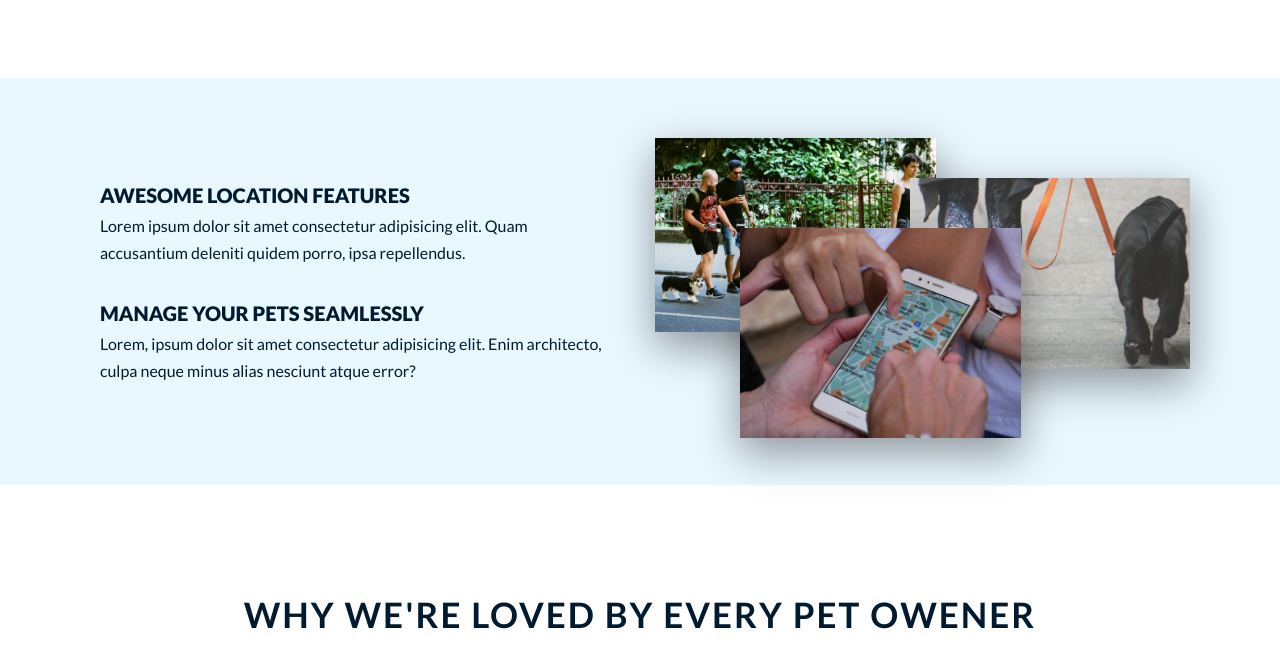
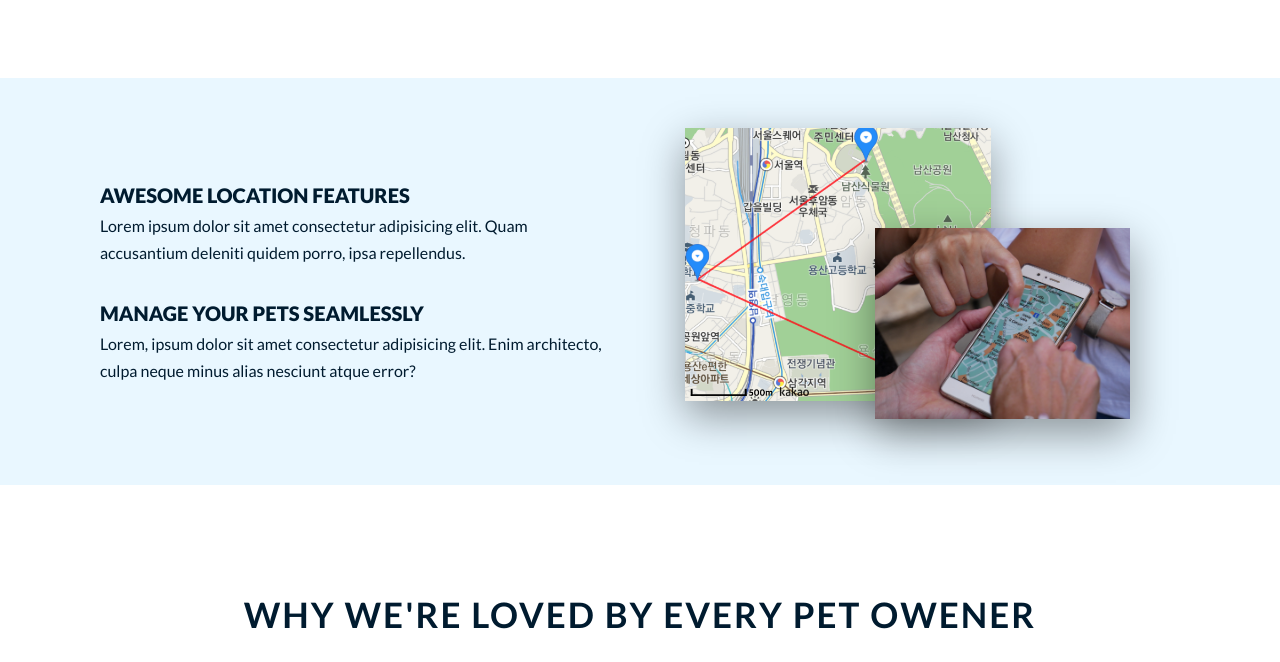
Before and after one commit to thomaspeter92/pet-venture-v2, a website: page index.html in a window 1280 px wide. Shown: the part 1360-2022 px from the top of the page. Drawn offline with Linux system fonts and the light colour scheme.

Commit message:
chnaged some styles, images

```diff
--- a/index.html
+++ b/index.html
@@ -6,8 +6,8 @@
         <link rel="stylesheet" href="https://use.fontawesome.com/releases/v5.8.2/css/all.css" integrity="sha384-oS3vJWv+0UjzBfQzYUhtDYW+Pj2yciDJxpsK1OYPAYjqT085Qq/1cq5FLXAZQ7Ay" crossorigin="anonymous">
 
         <link href="https://fonts.googleapis.com/css?family=Lato:100,300,400,700,900" rel="stylesheet">
+        <link href="https://fonts.googleapis.com/css2?family=Montserrat:ital,wght@0,300;0,400;0,500;0,600;0,700;1,400&display=swap" rel="stylesheet">
 
-        <link rel="stylesheet" href="css/icon-font.css">
         <link rel="stylesheet" href="css/style.css">
         <link rel="shortcut icon" type="image/png" href="img/logoPet.png">
 
@@ -96,9 +96,8 @@
                     </div>
                     <div class="col-1-of-2">
                         <div class="composition">
-                            <img src="img/dogWalk1.jpg" alt="" class="composition__photo composition__photo--p1">
-                            <img src="img/dogWalk3.jpg" alt="" class="composition__photo composition__photo--p2">
-                            <img src="img/sebastian-hietsch-RUJYUXwj3s0-unsplash.jpg" alt="" class="composition__photo composition__photo--p3">
+                            <img src="img/mapPreview.png" alt="map image" class="composition__photo composition__photo--p1">
+                            <img src="img/sebastian-hietsch-RUJYUXwj3s0-unsplash.jpg" alt="man using phone" class="composition__photo composition__photo--p2">
                         </div>
                     </div>
                 </div>
@@ -166,7 +165,7 @@
                 <div class="profile-carousel">
                         <div id="leftRightArrow"><i class="fas fa-arrow-circle-left leftArrow"></i> <i class="fas fa-arrow-circle-right rightArrow"></i></div>
                         <div id="profileContainer">
-
+                            <h3>Profile preview carousel here, not added JS yet</h3>
                         </div>
                 </div>
             </section>
--- a/sass/components/_composition.scss
+++ b/sass/components/_composition.scss
@@ -2,7 +2,6 @@
     position: relative;
 
     &__photo {
-        width: 55%;
         box-shadow: 0 1.5rem 4rem rgba($color-black, .4);
         position: absolute;
         z-index: 10;
@@ -10,21 +9,18 @@
         outline-offset: 2rem;
 
         &--p1 {
-            left: -1.5rem;
-            top: -4rem;
+            width: 60%;
+            left: 1.5rem;
+            top: -5rem;
         }
         &--p2 {
-            right: -1rem;
-            top: 0rem;
-        }
-        &--p3 {
+            width: 50%;
+            right: 5rem;
             top: 5rem;
-            left: 7rem;
         }
 
 
         &:hover {
-            // outline: 1.5rem solid $color-primary;
             transform: scale(1.05) translateY(-.5rem);
             box-shadow: 0 2.5rem 4rem rgba($color-black, .5);
             z-index: 20;
```
Also changed, not shown: css/style.css, img/mapPreview.png (added).
